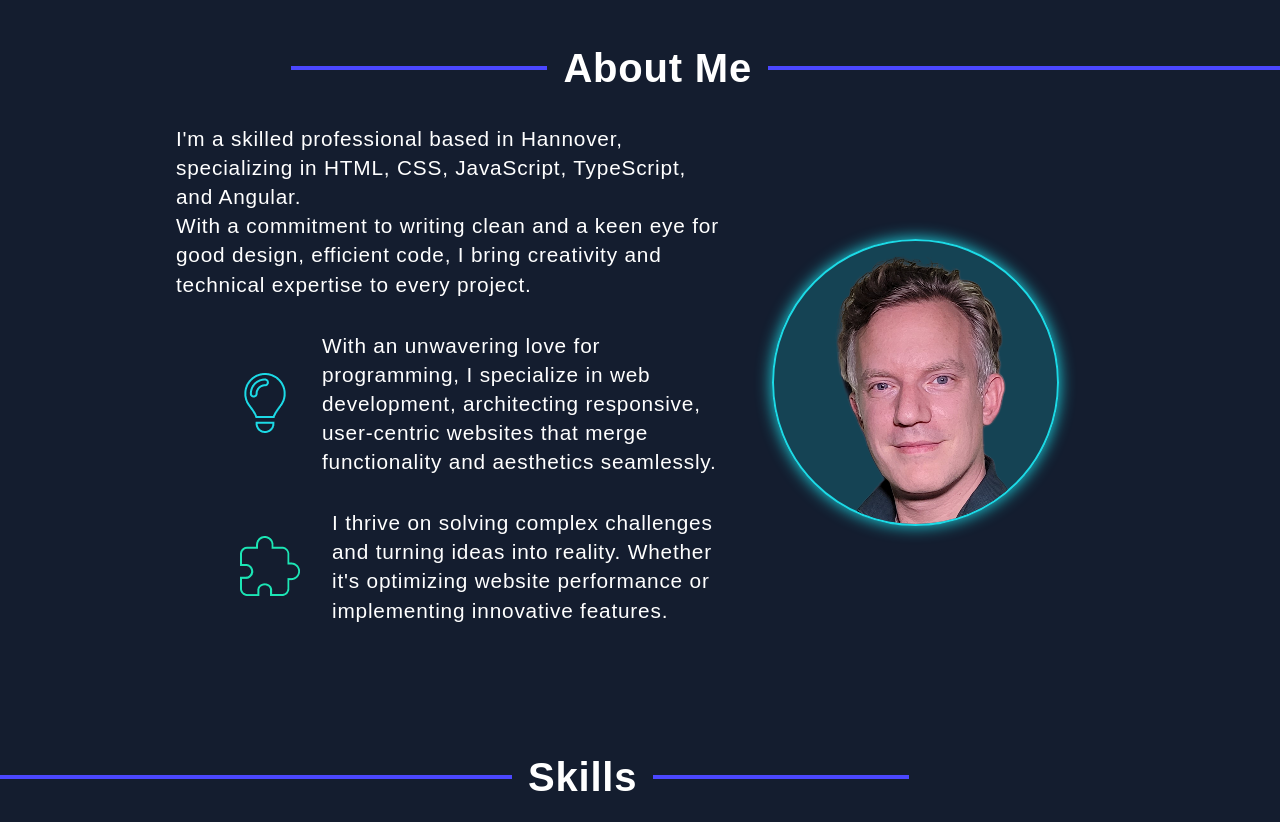
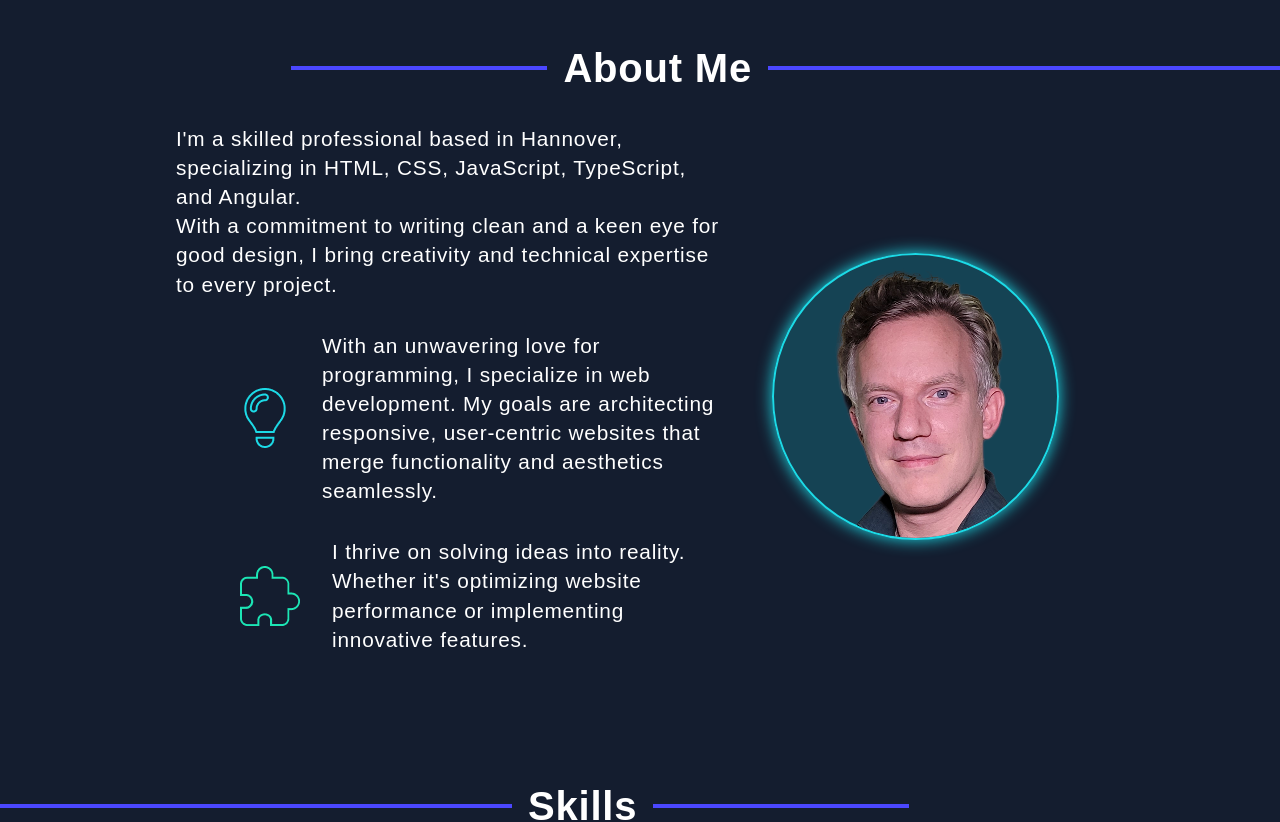
Before and after one commit to felianfilian/portfolio, an Angular app: page /#/ in a window 1280 px wide. Shown: the part 820-1642 px from the top of the page. Built offline with nearby package versions, Linux system fonts and the light colour scheme.

Commit message:
more translations

```diff
--- a/src/app/section02-about/section02-about.component.html
+++ b/src/app/section02-about/section02-about.component.html
@@ -2,7 +2,10 @@
 <section>
   <div class="title-line title-right">
     <div class="bg-line width-20p"></div>
-    <h2 class="dark-bg">About Me</h2>
+    <h2 class="dark-bg">
+      <span *ngIf="gs.lang == 'eng'">About Me</span>
+      <span *ngIf="gs.lang == 'ger'">Über mich</span>
+    </h2>
     <div class="bg-line width-40p"></div>
   </div>
 
@@ -10,14 +13,22 @@
     <div class="about-container content-width">
       <div class="about-description text-block">
         <p>
-          I'm a skilled professional based in Hannover, specializing in HTML,
-          CSS, JavaScript, TypeScript, and Angular.
+          <span *ngIf="gs.lang == 'eng'"
+            >I'm a skilled professional based in Hannover, specializing in HTML,
+            CSS, JavaScript, TypeScript, and Angular.
+            <br />
+            With a commitment to writing clean and a keen eye for good design, I
+            bring creativity and technical expertise to every project.
+          </span>
+          <span *ngIf="gs.lang == 'ger'"
+            >Als erfahrener Entwickler aus Hannover habe ich mich auf HTML, CSS,
+            Javascript, typescript und Angular spezialisiert
+            <br />
+            Mit dem Anspruch für sauberen Code und perfektes Design, bringe ich
+            Kreativität und und technisches Fachwissen in jedes Projekt mit ein.
+          </span>
         </p>
-        <p>
-          With a commitment to writing clean and a keen eye for good design,
-          efficient code, I bring creativity and technical expertise to every
-          project.
-        </p>
+        <p></p>
 
         <div class="benefit-container">
           <img
@@ -26,9 +37,17 @@
             alt=""
           />
           <p>
-            With an unwavering love for programming, I specialize in web
-            development, architecting responsive, user-centric websites that
-            merge functionality and aesthetics seamlessly.
+            <span *ngIf="gs.lang == 'eng'">
+              With an unwavering love for programming, I specialize in web
+              development. My goals are architecting responsive, user-centric
+              websites that merge functionality and aesthetics seamlessly.
+            </span>
+            <span *ngIf="gs.lang == 'ger'"
+              >Mit einer Leidenschaft zum Programmieren habe ich mich auf die
+              Web-Entwicklung spezialisiert. Meine Ziele sind eine weboptimierte
+              Architektur und benutzerfreundliche Websites, die Funktionalität
+              und Ästhetik nahtlos miteinander verbinden.</span
+            >
           </p>
         </div>
         <div class="benefit-container">
@@ -38,9 +57,15 @@
             alt=""
           />
           <p>
-            I thrive on solving complex challenges and turning ideas into
-            reality. Whether it's optimizing website performance or implementing
-            innovative features.
+            <span *ngIf="gs.lang == 'eng'"
+              >I thrive on solving ideas into reality. Whether it's optimizing
+              website performance or implementing innovative features.
+            </span>
+            <span *ngIf="gs.lang == 'ger'">
+              Ich liebe es, Ideen in die Realität umzusetzen, sei es durch die
+              Optimierung der Leistung einer Website oder die Implementierung
+              innovativer Funktionen.
+            </span>
           </p>
         </div>
       </div>
--- a/src/app/section02-about/section02-about.component.ts
+++ b/src/app/section02-about/section02-about.component.ts
@@ -1,10 +1,15 @@
 import { Component } from '@angular/core';
+import { GlobalService } from '../global.service';
 
 @Component({
   selector: 'app-section02-about',
   templateUrl: './section02-about.component.html',
-  styleUrls: ['./section02-about.component.scss']
+  styleUrls: ['./section02-about.component.scss'],
 })
 export class Section02AboutComponent {
+  lang: string = 'eng';
 
+  constructor(public gs: GlobalService) {
+    this.lang = gs.lang;
+  }
 }
--- a/src/app/section03-skills/section03-skills.component.html
+++ b/src/app/section03-skills/section03-skills.component.html
@@ -10,8 +10,14 @@
     <div class="content-width">
       <div class="text-block">
         <p>
-          I have grown my frontend developments skills that have allowed me to
-          create different real projects.
+          <span *ngIf="gs.lang == 'eng'">
+            I have grown my frontend developments skills that have allowed me to
+            create different real projects.
+          </span>
+          <span *ngIf="gs.lang == 'ger'">
+            Meine erlernten Frontend-Fähigkeiten, haben es mir ermöglicht
+            verschiedene reale Projekte zu realisieren.
+          </span>
         </p>
       </div>
 
--- a/src/app/section03-skills/section03-skills.component.ts
+++ b/src/app/section03-skills/section03-skills.component.ts
@@ -1,10 +1,15 @@
 import { Component } from '@angular/core';
+import { GlobalService } from '../global.service';
 
 @Component({
   selector: 'app-section03-skills',
   templateUrl: './section03-skills.component.html',
-  styleUrls: ['./section03-skills.component.scss']
+  styleUrls: ['./section03-skills.component.scss'],
 })
 export class Section03SkillsComponent {
+  lang: string = 'eng';
 
+  constructor(public gs: GlobalService) {
+    this.lang = gs.lang;
+  }
 }
--- a/src/app/section04-portfolio/section04-portfolio.component.ts
+++ b/src/app/section04-portfolio/section04-portfolio.component.ts
@@ -1,10 +1,15 @@
 import { Component } from '@angular/core';
+import { GlobalService } from '../global.service';
 
 @Component({
   selector: 'app-section04-portfolio',
   templateUrl: './section04-portfolio.component.html',
-  styleUrls: ['./section04-portfolio.component.scss']
+  styleUrls: ['./section04-portfolio.component.scss'],
 })
 export class Section04PortfolioComponent {
+  lang: string = 'eng';
 
+  constructor(public gs: GlobalService) {
+    this.lang = gs.lang;
+  }
 }
--- a/src/app/section05-contact/section05-contact.component.ts
+++ b/src/app/section05-contact/section05-contact.component.ts
@@ -1,5 +1,6 @@
 import { Component, ElementRef, ViewChild } from '@angular/core';
 import { AppComponent } from '../app.component';
+import { GlobalService } from '../global.service';
 
 @Component({
   selector: 'app-section05-contact',
@@ -13,7 +14,11 @@ export class Section05ContactComponent {
   @ViewChild('messagefield') messageField!: ElementRef;
   @ViewChild('sendbutton') sendButton!: ElementRef;
 
-  constructor(private appComponent: AppComponent) {}
+  lang: string = 'eng';
+
+  constructor(private appComponent: AppComponent, public gs: GlobalService) {
+    this.lang = gs.lang;
+  }
 
   async sendMail() {
     let nameField = this.nameField.nativeElement;
```
